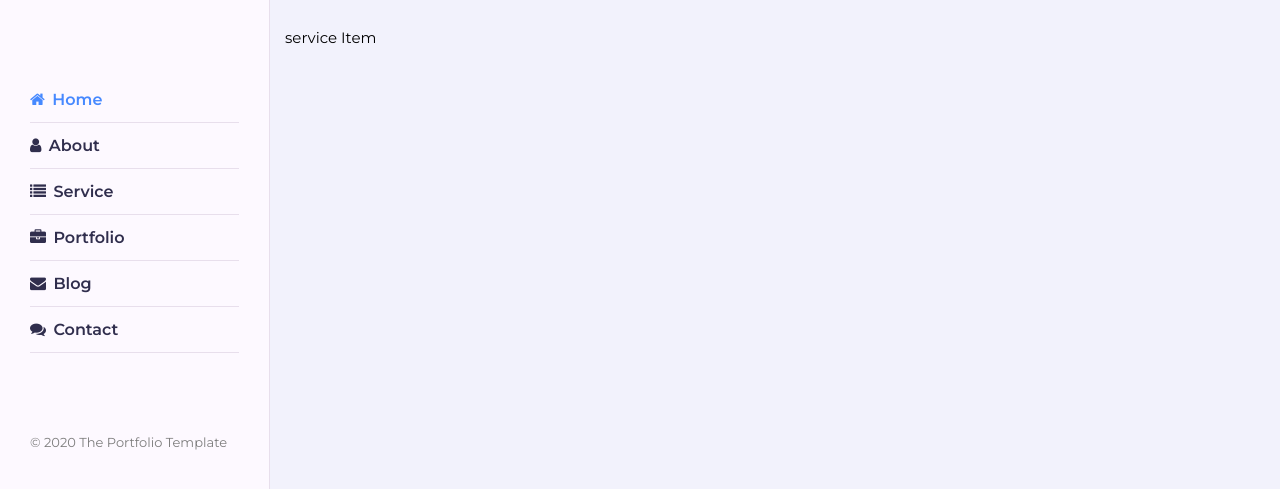
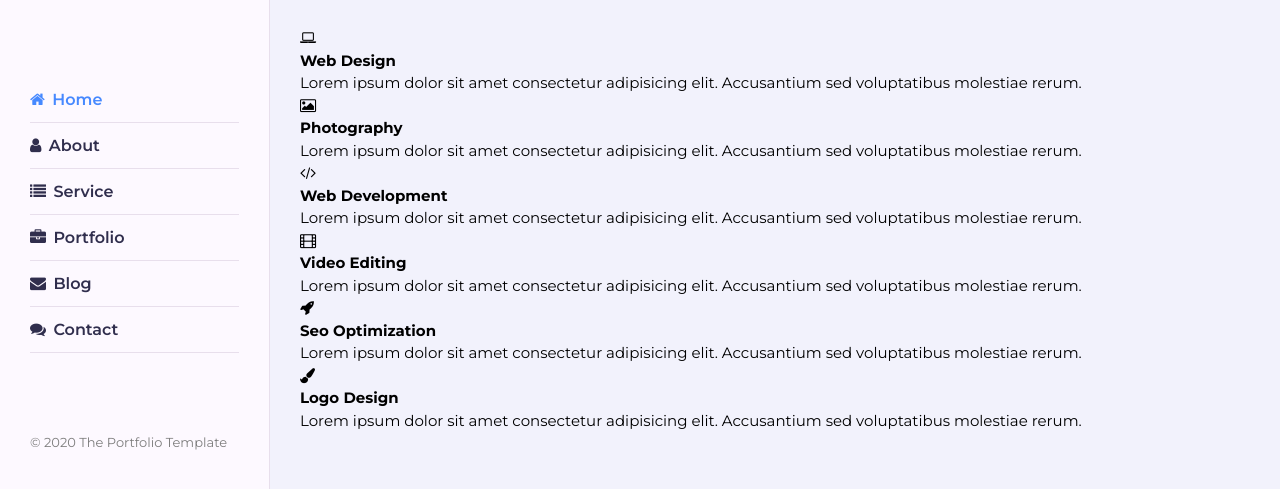
Before and after one commit to sseungjae/Build-Website, a plain HTML site: page index.html in a window 1280 px wide. Shown: the part 153-642 px from the top of the page. Drawn offline with Linux system fonts and the light colour scheme.

Commit message:
add service content
add contents

```diff
--- a/index.html
+++ b/index.html
@@ -288,9 +288,78 @@
               </div>
             </div>
             <div class="row">
-              <div class="service-item">
-                service Item
+              <!--Service Item-->
+              <div class="service-item padd-15">
+                <div class="serciex-item-inner">
+                  <div class="icon"><i class="fa fa-laptop"></i></div>
+                  <h4>Web Design</h4>
+                  <p>
+                    Lorem ipsum dolor sit amet consectetur adipisicing elit.
+                    Accusantium sed voluptatibus molestiae rerum.
+                  </p>
+                </div>
               </div>
+              <!--Service Item end-->
+              <!--Service Item-->
+              <div class="service-item padd-15">
+                <div class="serciex-item-inner">
+                  <div class="icon"><i class="fa fa-photo"></i></div>
+                  <h4>Photography</h4>
+                  <p>
+                    Lorem ipsum dolor sit amet consectetur adipisicing elit.
+                    Accusantium sed voluptatibus molestiae rerum.
+                  </p>
+                </div>
+              </div>
+              <!--Service Item end-->
+              <!--Service Item-->
+              <div class="service-item padd-15">
+                <div class="serciex-item-inner">
+                  <div class="icon"><i class="fa fa-code"></i></div>
+                  <h4>Web Development</h4>
+                  <p>
+                    Lorem ipsum dolor sit amet consectetur adipisicing elit.
+                    Accusantium sed voluptatibus molestiae rerum.
+                  </p>
+                </div>
+              </div>
+              <!--Service Item end-->
+              <!--Service Item-->
+              <div class="service-item padd-15">
+                <div class="serciex-item-inner">
+                  <div class="icon"><i class="fa fa-film"></i></div>
+                  <h4>Video Editing</h4>
+                  <p>
+                    Lorem ipsum dolor sit amet consectetur adipisicing elit.
+                    Accusantium sed voluptatibus molestiae rerum.
+                  </p>
+                </div>
+              </div>
+              <!--Service Item end-->
+              <!--Service Item-->
+              <div class="service-item padd-15">
+                <div class="serciex-item-inner">
+                  <div class="icon"><i class="fa fa-rocket"></i></div>
+                  <h4>Seo Optimization</h4>
+                  <p>
+                    Lorem ipsum dolor sit amet consectetur adipisicing elit.
+                    Accusantium sed voluptatibus molestiae rerum.
+                  </p>
+                </div>
+              </div>
+              <!--Service Item end-->
+              <!--Service Item-->
+              <div class="service-item padd-15">
+                <div class="serciex-item-inner">
+                  <div class="icon"><i class="fa fa-paint-brush"></i></div>
+                  <h4>Logo Design</h4>
+                  <p>
+                    Lorem ipsum dolor sit amet consectetur adipisicing elit.
+                    Accusantium sed voluptatibus molestiae rerum.
+                  </p>
+                </div>
+              </div>
+              <!--Service Item end-->
             </div>
           </div>
         </section>
```
